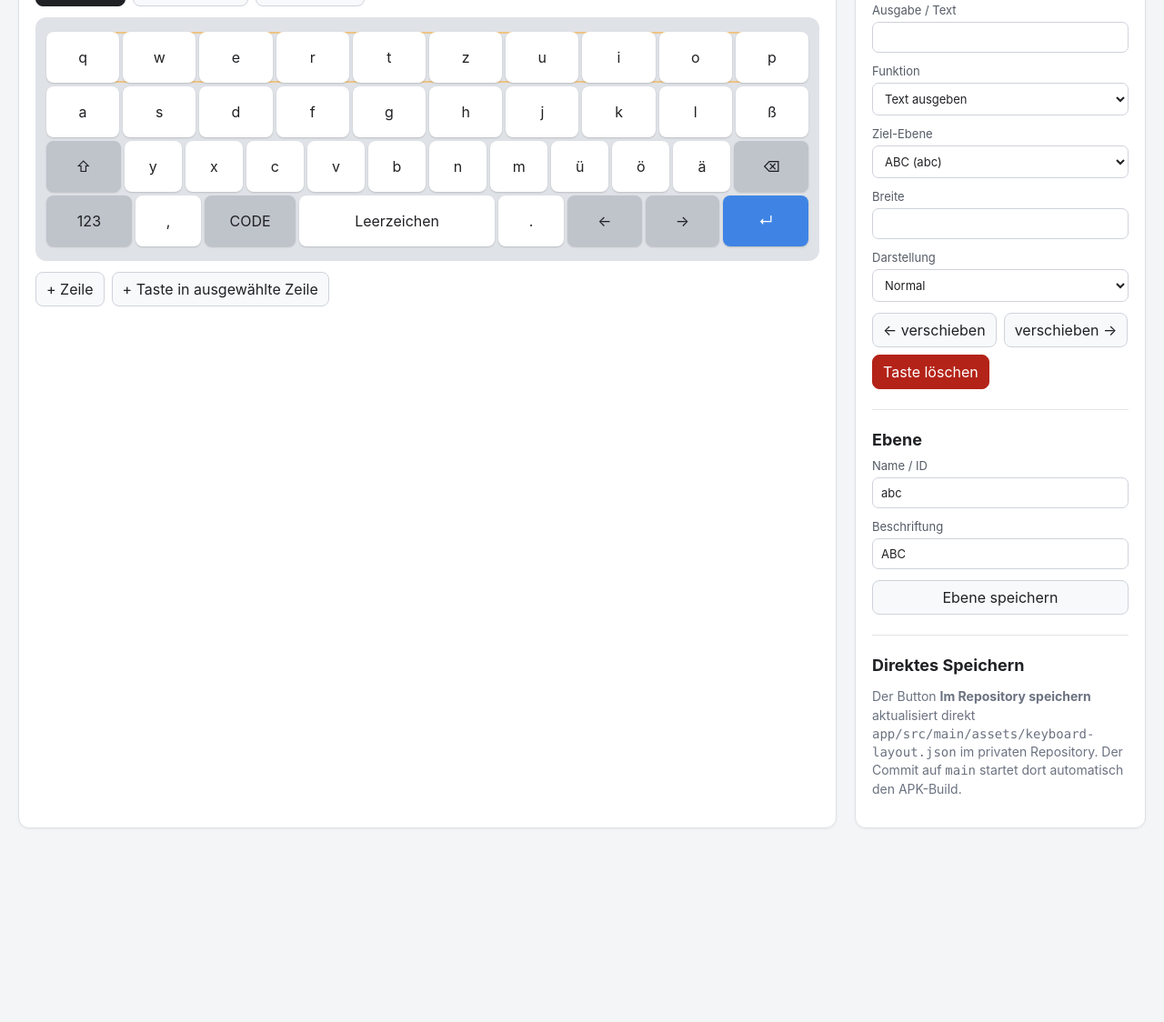
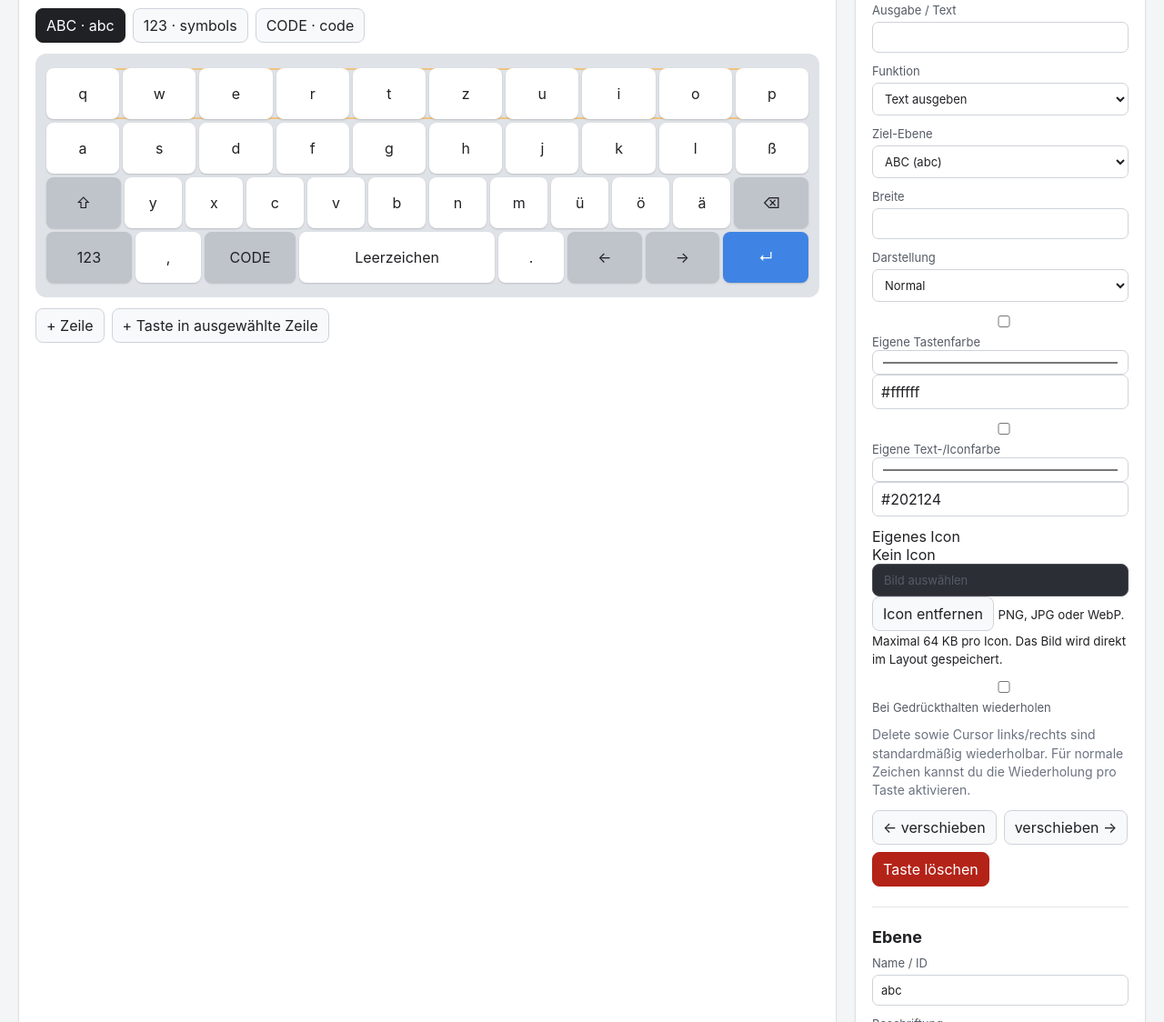
Before and after one commit to jpb-23/A-keyboard-editor, a plain HTML site: page index.html in a window 1280 px wide. Shown: the part 304-1428 px from the top of the page at 91% size. Before the commit the page ends 1235 px from the top, so only its background shows below. Drawn offline with Linux system fonts and the light colour scheme.

Commit message:
Add color icon repeat and emoji controls to editor

```diff
--- a/index.html
+++ b/index.html
@@ -34,7 +34,7 @@
         <button id="testGithubButton" type="button">Verbinden &amp; laden</button>
         <button id="disconnectGithubButton" type="button">Token entfernen</button>
       </div>
-      <p class="token-note">Das Token bleibt nur im Arbeitsspeicher dieser geöffneten Seite und wird nicht in localStorage gespeichert. Es sollte ausschließlich Zugriff auf <strong>jpb-23/A-keyboard</strong> besitzen; benötigt wird <strong>Contents: Read and write</strong>.</p>
+      <p class="token-note">Das Token bleibt nur im Arbeitsspeicher dieser geöffneten Seite und wird nicht in localStorage gespeichert. Benötigt wird für <strong>jpb-23/A-keyboard</strong> ausschließlich <strong>Contents: Read and write</strong>.</p>
     </div>
   </section>
 
@@ -49,6 +49,10 @@
           <button id="addLayerButton" type="button">+ Ebene</button>
           <button id="deleteLayerButton" class="danger-ghost" type="button">Ebene löschen</button>
         </div>
+      </div>
+
+      <div class="feature-note">
+        Die Ebene <strong>😊 Emoji</strong> wird bei älteren Layouts automatisch ergänzt. Wortvorschläge erscheinen in der Android-Tastatur automatisch oberhalb der ABC-Ebene und werden lokal/offline erzeugt.
       </div>
 
       <div id="layerTabs" class="layer-tabs"></div>
@@ -68,9 +72,11 @@
         <label>Beschriftung
           <input id="keyLabel" type="text" autocomplete="off">
         </label>
+
         <label>Ausgabe / Text
           <input id="keyValue" type="text" autocomplete="off">
         </label>
+
         <label>Funktion
           <select id="keyAction">
             <option value="">Text ausgeben</option>
@@ -84,12 +90,15 @@
             <option value="layer">Ebene wechseln</option>
           </select>
         </label>
+
         <label id="targetField">Ziel-Ebene
           <select id="keyTarget"></select>
         </label>
+
         <label>Breite
           <input id="keyWidth" type="number" min="0.35" max="8" step="0.05">
         </label>
+
         <label>Darstellung
           <select id="keyStyle">
             <option value="normal">Normal</option>
@@ -97,6 +106,39 @@
             <option value="accent">Akzent</option>
           </select>
         </label>
+
+        <div class="property-group">
+          <label class="check-row"><input id="useBackgroundColor" type="checkbox"> Eigene Tastenfarbe</label>
+          <div class="color-row">
+            <input id="keyBackgroundColor" type="color" value="#ffffff">
+            <input id="keyBackgroundColorText" type="text" value="#ffffff" maxlength="9" spellcheck="false" aria-label="Tastenfarbe als Hexwert">
+          </div>
+        </div>
+
+        <div class="property-group">
+          <label class="check-row"><input id="useTextColor" type="checkbox"> Eigene Text-/Iconfarbe</label>
+          <div class="color-row">
+            <input id="keyTextColor" type="color" value="#202124">
+            <input id="keyTextColorText" type="text" value="#202124" maxlength="9" spellcheck="false" aria-label="Textfarbe als Hexwert">
+          </div>
+        </div>
+
+        <div class="property-group">
+          <span class="field-title">Eigenes Icon</span>
+          <div id="iconPreview" class="icon-preview">Kein Icon</div>
+          <label class="file-button secondary-file">Bild auswählen
+            <input id="keyIconFile" type="file" accept="image/png,image/jpeg,image/webp">
+          </label>
+          <button id="removeIconButton" type="button">Icon entfernen</button>
+          <small>PNG, JPG oder WebP. Maximal 64 KB pro Icon. Das Bild wird direkt im Layout gespeichert.</small>
+        </div>
+
+        <label class="check-row repeat-row">
+          <input id="keyRepeat" type="checkbox">
+          Bei Gedrückthalten wiederholen
+        </label>
+        <small class="muted compact-note">Delete sowie Cursor links/rechts sind standardmäßig wiederholbar. Für normale Zeichen kannst du die Wiederholung pro Taste aktivieren.</small>
+
         <div class="form-actions">
           <button id="moveLeftButton" type="button">← verschieben</button>
           <button id="moveRightButton" type="button">verschieben →</button>
```
